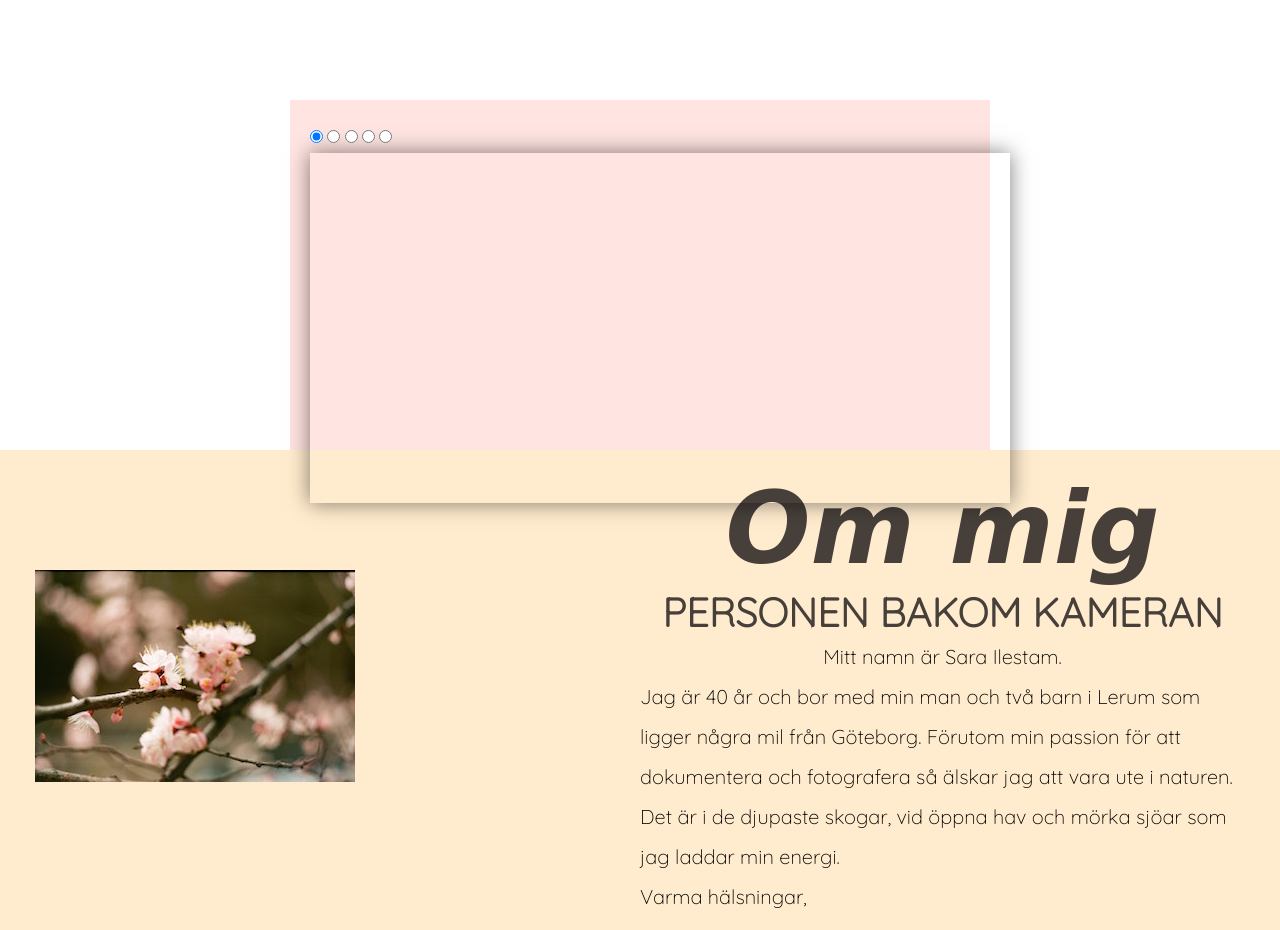
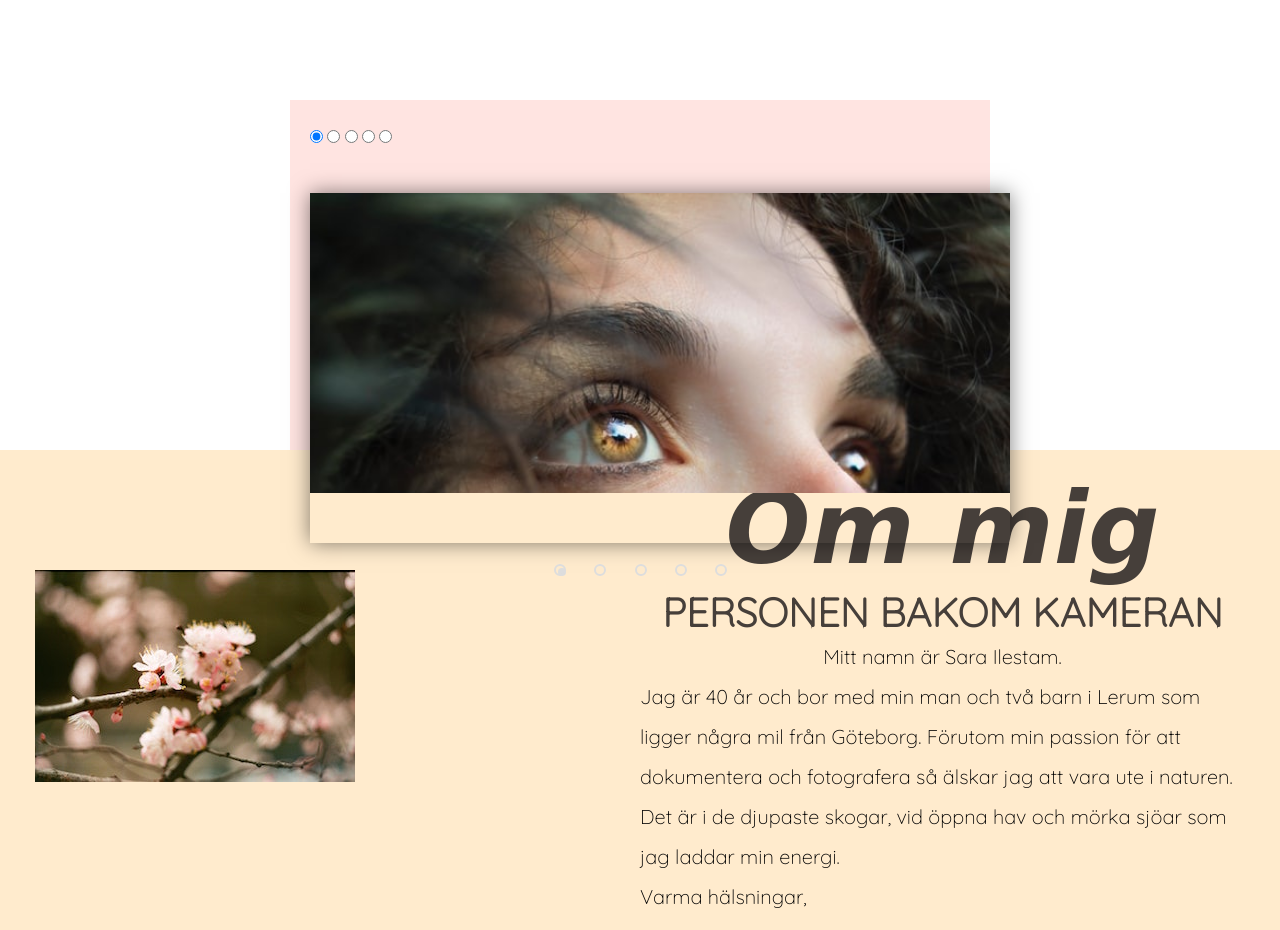
Before and after one commit to TatianaDrake/ilestam, a plain HTML site: page index.html in a window 1280 px wide. Shown: the part 800-1730 px from the top of the page. Drawn offline with Linux system fonts and the light colour scheme; a web font is replaced by a local one.

Commit message:
Slider css
Slider ok
position (-)

```diff
--- a/css/styles.css
+++ b/css/styles.css
@@ -16,8 +16,6 @@ body {
 }
 /*SLIDER CSS start*/
 
-
-
 .mina_bilder {
 	height: 350px;
 	margin: 100px auto 0;
@@ -28,8 +26,7 @@ body {
 
 .slider {
 	height: 350px;
-	overflow: hidden;
-
+position: relative;
 	width: 700px;
 	-webkit-box-shadow: 0 0 20px rgba(0, 0, 0, .5);
 	-moz-box-shadow: 0 0 20px rgba(0, 0, 0, .5);
@@ -40,9 +37,10 @@ body {
 .slides {
   background-size: cover;
   background-repeat: no-repeat;
-  position: relative;
-	height: 350px;
-	opacity: 0;
+  opacity: 0;
+  position: absolute;
+	height: 300px;
+	/*opacity: 0;*/
 	width: 700px;
 	z-index: 2;
 	-webkit-transform: scale(1.5);
@@ -60,37 +58,21 @@ body {
 .slide3 { background-image: url('../images/brooke-cagle-zF8ss0qB_ik-unsplash (1).jpg'); }
 .slide4 { background-image: url('../images/da-kraplak-j4cOKZojvNI-unsplash.jpg'); }
 .slide5 { background: green; }
-/*
-#slide1:checked ~ .slider > .slide1,
-#slide2:checked ~ .slider > .slide2,
-#slide3:checked ~ .slider > .slide3,
-#slide4:checked ~ .slider > .slide4,
-#slide5:checked ~ .slider > .slide5 {
-	opacity: 1;
-	z-index: 1;
-	-webkit-transform: scale(1);
-	-moz-transform: scale(1);
-	-o-transform: scale(1);
-	transform: scale(1);
-}
 
-.wrapper > input {
-	display: none;
-}
-
-.wrapper .controls {
+.mina_bilder .controls {
 	left: 50%;
 	margin-left: -98px;
 	position: absolute;
 }
 
-.wrapper label {
+.mina_bilder label {
 	cursor: pointer;
 	display: inline-block;
 	height: 8px;
 	margin: 25px 12px 0 16px;
 	position: relative;
 	width: 8px;
+  z-index: 5;
 	-webkit-border-radius: 50%;
 	-moz-border-radius: 50%;
 	-o-border-radius: 50%;
@@ -101,16 +83,7 @@ body {
 	transition: background ease-in-out .5s;
 }
 
-.wrapper label:hover,
-#slide1:checked ~ .controls label:nth-of-type(1),
-#slide2:checked ~ .controls label:nth-of-type(2),
-#slide3:checked ~ .controls label:nth-of-type(3),
-#slide4:checked ~ .controls label:nth-of-type(4),
-#slide5:checked ~ .controls label:nth-of-type(5) {
-	background: #ddd;
-}
-
-.wrapper label:after {
+.mina_bilder label:after {
 	border: 2px solid #ddd;
 	content: " ";
 	display: block;
@@ -123,7 +96,49 @@ body {
 	-moz-border-radius: 50%;
 	-o-border-radius: 50%;
 	border-radius: 50%;
-}*/
+}
+
+#slide1:checked ~ .slider > .slide1,
+#slide2:checked ~ .slider > .slide2,
+#slide3:checked ~ .slider > .slide3,
+#slide4:checked ~ .slider > .slide4,
+#slide5:checked ~ .slider > .slide5 {
+	opacity: 1;
+	z-index: 5;
+	-webkit-transform: scale(1);
+	-moz-transform: scale(1);
+	-o-transform: scale(1);
+	transform: scale(1);
+}
+.mina_bilder > input {
+	display: none;
+}
+input[type="radio"]{
+  margin-bottom: 50px;
+}
+.mina_bilder label:hover,
+#slide1:checked ~ .controls label:nth-of-type(1),
+#slide2:checked ~ .controls label:nth-of-type(2),
+#slide3:checked ~ .controls label:nth-of-type(3),
+#slide4:checked ~ .controls label:nth-of-type(4),
+#slide5:checked ~ .controls label:nth-of-type(5) {
+	background: #ddd;
+}
+
+.mina_bilder label:after {
+	border: 2px solid #ddd;
+	content: " ";
+	display: block;
+	height: 12px;
+	left: -4px;
+	position: absolute;
+	top: -4px;
+	width: 12px;
+	-webkit-border-radius: 50%;
+	-moz-border-radius: 50%;
+	-o-border-radius: 50%;
+	border-radius: 50%;
+}
 /*SLIDER CSS*/
 
 /*Hide the paragraph*****************/
@@ -351,7 +366,6 @@ input:active {
 
  .flex_element h3 {
    color: #463F3A;
-
  }
 
  .block_element {
```
